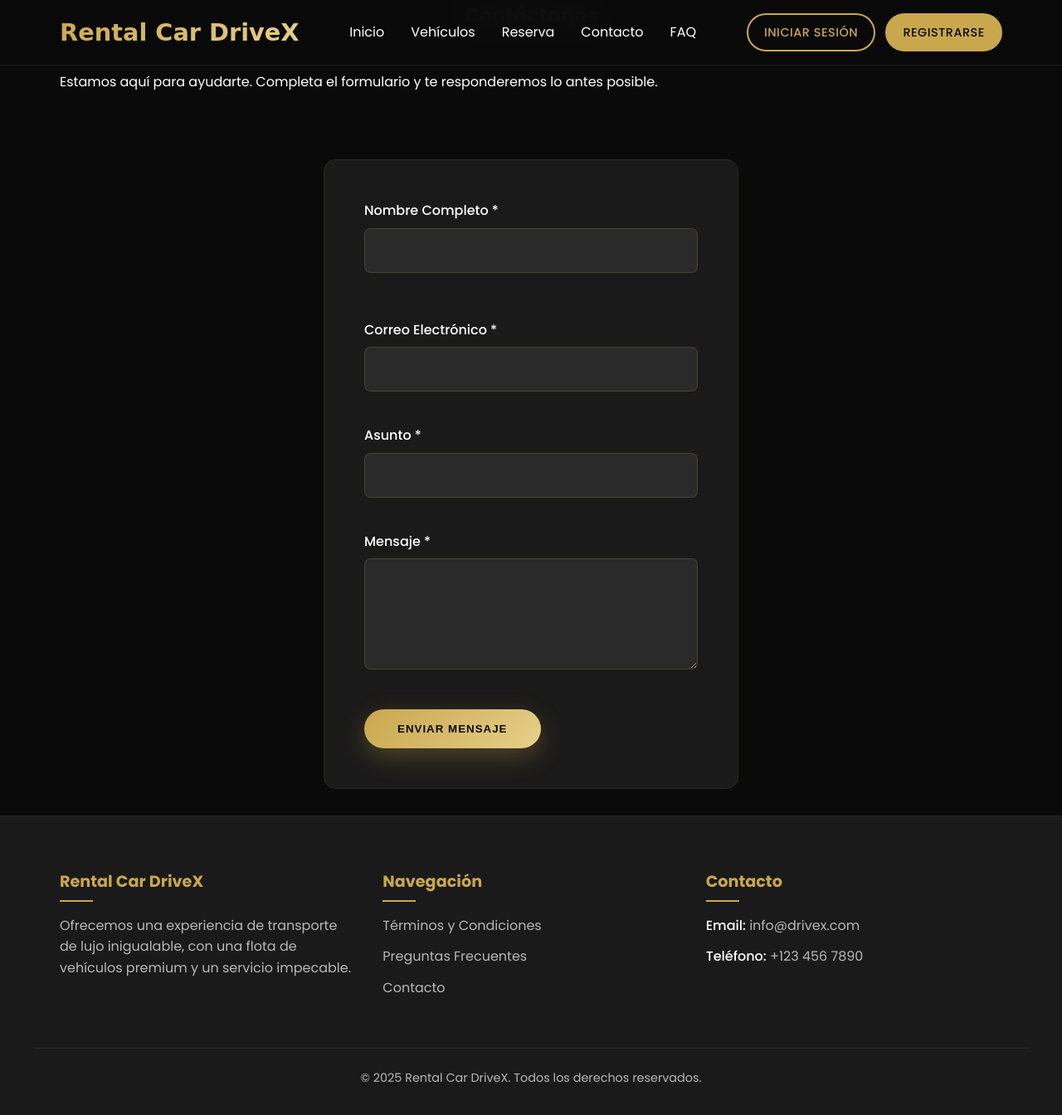
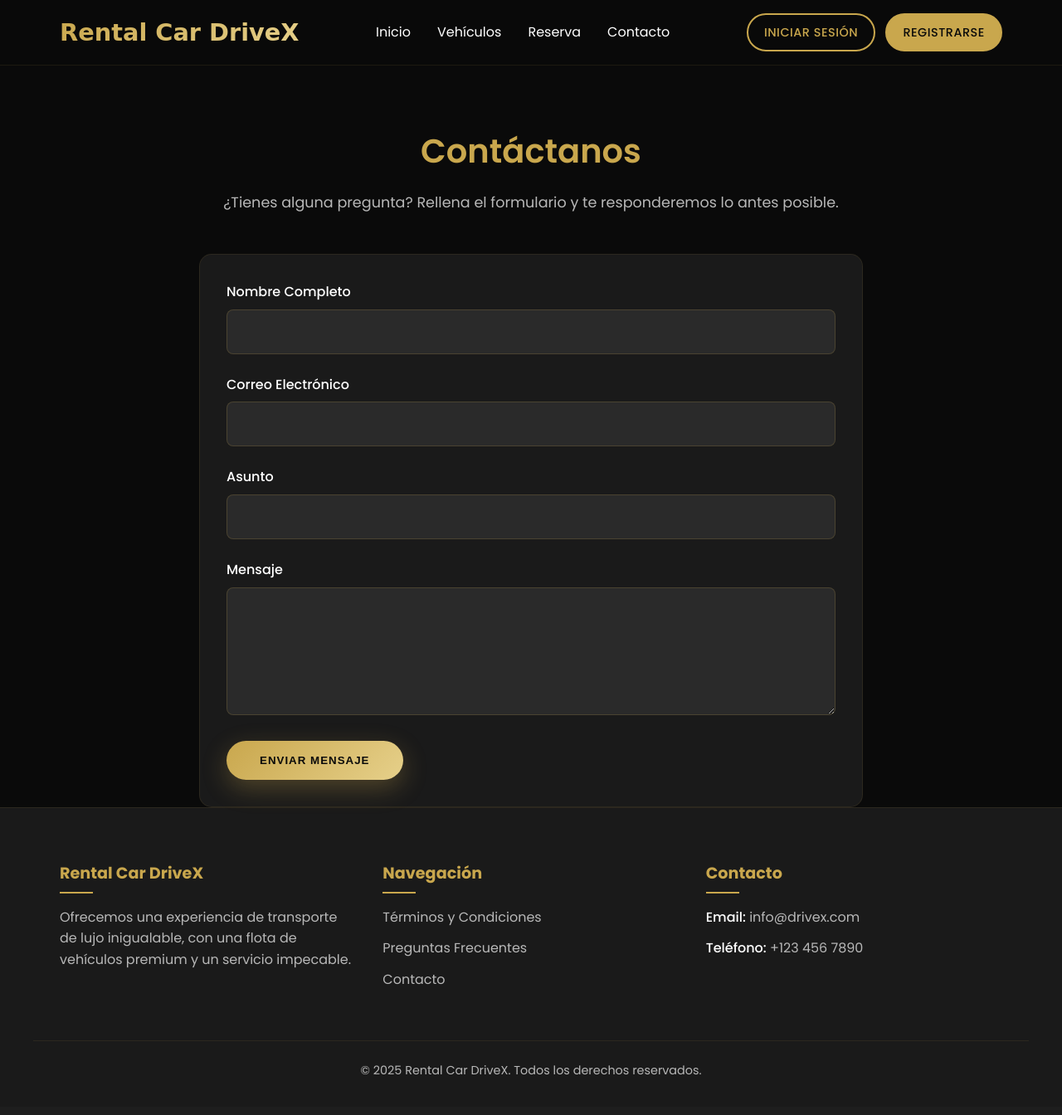
Before and after one commit to FalconLD/ProyectoY, a Django app: page /contacto/ in a window 1280 px wide. Shown: the whole page at 83% size. After the commit the page ends 1295 px from the top, so only its background shows below. Run offline with Django 5.2, Linux system fonts and the light colour scheme; some web fonts are replaced.

Commit message:
Antes del desastre 12:00

```diff
--- a/DriveX/static/DriveX/css/styles.css
+++ b/DriveX/static/DriveX/css/styles.css
@@ -344,18 +296,18 @@ nav {
     color: var(--dark-bg);
 }
 
-/* === Form Styles === */
+/* Form Styles */
 .form-container {
-    max-width: 500px; /* Reduced from 800px to center and avoid stretching */
-    margin: 5rem auto 2rem; /* Increased top margin to push down from header, bottom margin for footer */
-    padding: 3rem; /* Increased padding for more breathing room */
+    max-width: 800px;
+    margin: 0 auto;
+    padding: 2rem;
     background: var(--secondary-dark);
     border-radius: 15px;
     border: 1px solid rgba(201, 167, 77, 0.1);
 }
 
 .form-group {
-    margin-bottom: 2.5rem; /* Increased from 1.5rem for better spacing */
+    margin-bottom: 1.5rem;
 }
 
 .form-group label {
@@ -402,26 +354,84 @@ nav {
     width: auto;
 }
 
-.error-message {
-    color: #ff6b6b;
-    font-size: 0.9rem;
-    margin-top: 0.5rem;
-    display: none;
+/* Animations */
+@keyframes fadeInUp {
+    from {
+        opacity: 0;
+        transform: translateY(50px);
+    }
+    to {
+        opacity: 1;
+        transform: translateY(0);
+    }
 }
 
-.success-message {
-    background: rgba(40, 167, 69, 0.1);
-    color: #28a745;
-    padding: 1rem;
-    border-radius: 8px;
-    margin-bottom: 1rem;
-    display: none;
+.fade-in {
+    opacity: 0;
+    transform: translateY(30px);
+    transition: all 0.6s ease;
 }
 
-/* === Footer === */
+.fade-in.visible {
+    opacity: 1;
+    transform: translateY(0);
+}
+
+/* Mobile Menu */
+.mobile-menu-btn {
+    display: none;
+    background: none;
+    border: none;
+    color: var(--text-white);
+    font-size: 1.5rem;
+    cursor: pointer;
+}
+
+/* --- NUEVOS ESTILOS PARA HEADER Y FOOTER (AÑADIDOS) --- */
+
+/* Ajustes del Header y Botones de Autenticación */
+.nav-auth {
+    display: flex;
+    align-items: center;
+    gap: 0.75rem;
+}
+
+.auth-button {
+    padding: 0.6rem 1.2rem;
+    font-size: 0.9rem;
+    font-weight: 500;
+    border-radius: 50px;
+    text-transform: uppercase;
+    letter-spacing: 0.5px;
+    border: 2px solid var(--primary-gold);
+    cursor: pointer;
+    transition: all 0.3s ease;
+    background: transparent;
+    color: var(--primary-gold);
+    text-decoration: none;
+    text-align: center;
+}
+
+.auth-button:hover {
+    background: var(--primary-gold);
+    color: var(--dark-bg);
+    box-shadow: 0 5px 15px var(--shadow-gold);
+}
+
+.auth-button.primary {
+    background: var(--primary-gold);
+    color: var(--dark-bg);
+}
+
+.auth-button.primary:hover {
+    background: transparent;
+    color: var(--primary-gold);
+}
+
+/* Footer Mejorado */
 footer {
+    background: var(--secondary-dark);
     padding: 4rem 0 2rem;
-    background: var(--secondary-dark);
     border-top: 1px solid rgba(201, 167, 77, 0.1);
 }
 
@@ -432,6 +442,7 @@ footer {
     display: grid;
     grid-template-columns: repeat(auto-fit, minmax(280px, 1fr));
     gap: 2rem;
+    text-align: left; /* Alineación a la izquierda para las columnas */
 }
 
 .footer-about h4,
--- a/DriveX/templates/DriveX/base.html
+++ b/DriveX/templates/DriveX/base.html
@@ -17,8 +17,6 @@
 </head>
 
 <body>
-
-    <!-- ======================= HEADER CORREGIDO ======================= -->
     <header>
         <nav>
             <a href="{% url 'index' %}" class="logo">Rental Car DriveX</a>
@@ -27,10 +25,8 @@
                 <li><a href="{% url 'vehiculos' %}">Vehículos</a></li>
                 <li><a href="{% url 'reserva' %}">Reserva</a></li>
                 <li><a href="{% url 'contacto' %}">Contacto</a></li>
-                <li><a href="{% url 'faq' %}">FAQ</a></li>
             </ul>
 
-            <!-- BOTONES MOVIDOS DENTRO DE <nav> PARA ALINEACIÓN CORRECTA -->
             <div class="nav-auth">
                 <a href="{% url 'login' %}" class="auth-button">Iniciar Sesión</a>
                 <a href="{% url 'registro' %}" class="auth-button primary">Registrarse</a>
@@ -47,9 +43,8 @@
         {% endblock %}
     </main>
 
-    <!-- ======================= FOOTER CORREGIDO Y ÚNICO ======================= -->
     <footer id="contact">
-        <div class="footer-container">
+        <div class="footer-container fade-in">
             <div class="footer-about">
                 <h4>Rental Car DriveX</h4>
                 <p>Ofrecemos una experiencia de transporte de lujo inigualable, con una flota de vehículos premium y un
--- a/DriveX/templates/DriveX/contacto.html
+++ b/DriveX/templates/DriveX/contacto.html
@@ -4,36 +4,52 @@
 {% block title %}Contacto - Rental Car DriveX{% endblock %}
 
 {% block content %}
-<main>
+
+<main style="padding-top: 150px;">
     <section class="contact-section">
         <div class="container">
-            <h2 class="section-title">Contáctanos</h2>
-            <p class="section-subtitle">Estamos aquí para ayudarte. Completa el formulario y te responderemos lo antes
-                posible.</p>
-            <form id="contact-form" class="form-container">
+            <div class="section-title fade-in">
+                <h2>Contáctanos</h2>
+                <p>¿Tienes alguna pregunta? Rellena el formulario y te responderemos lo antes posible.</p>
+            </div>
+
+            <!-- Mensajes de Django -->
+            {% if messages %}
+            {% for message in messages %}
+            <div class="alert alert-{{ message.tags }}">{{ message }}</div>
+            {% endfor %}
+            {% endif %}
+
+            <!-- AÑADE la clase 'requires-validation' al formulario -->
+            <form action="{% url 'contacto' %}" method="post" class="form-container requires-validation fade-in" novalidate>
                 {% csrf_token %}
-                <div class="form-row">
-                    <div class="form-group">
-                        <label for="nombre">Nombre Completo *</label>
-                        <input type="text" id="nombre" name="nombre" required>
-                        <div id="nombre-error" class="error-message">Por favor ingresa tu nombre completo</div>
-                    </div>
-                    <div class="form-group">
-                        <label for="email">Correo Electrónico *</label>
-                        <input type="email" id="email" name="email" required>
-                        <div id="email-error" class="error-message">Por favor ingresa un correo válido</div>
-                    </div>
+
+                <!-- Estructura de un campo del formulario -->
+                <div class="form-group">
+                    <label for="nombre">Nombre Completo</label>
+                    <input type="text" id="nombre" name="nombre" required>
+                    <!-- Mensaje de error oculto por defecto -->
+                    <div class="error-message"></div>
                 </div>
+
                 <div class="form-group">
-                    <label for="asunto">Asunto *</label>
+                    <label for="email">Correo Electrónico</label>
+                    <input type="email" id="email" name="email" required>
+                    <div class="error-message"></div>
+                </div>
+
+                <div class="form-group">
+                    <label for="asunto">Asunto</label>
                     <input type="text" id="asunto" name="asunto" required>
-                    <div id="asunto-error" class="error-message">Por favor ingresa el asunto de tu consulta</div>
+                    <div class="error-message"></div>
                 </div>
+
                 <div class="form-group">
-                    <label for="mensaje">Mensaje *</label>
-                    <textarea id="mensaje" name="mensaje" rows="5" required></textarea>
-                    <div id="mensaje-error" class="error-message">Por favor ingresa tu mensaje</div>
+                    <label for="mensaje">Mensaje</label>
+                    <textarea id="mensaje" name="mensaje" rows="6" required></textarea>
+                    <div class="error-message"></div>
                 </div>
+
                 <button type="submit" class="cta-button">Enviar Mensaje</button>
             </form>
         </div>
--- a/DriveX/templates/DriveX/faq.html
+++ b/DriveX/templates/DriveX/faq.html
@@ -8,7 +8,7 @@
     <section class="faq-section">
         <div class="container">
             <h2 class="section-title">Preguntas Frecuentes</h2>
-            <div class="faq-list">
+            <div class="faq-list fade-in">
                 <div class="faq-item">
                     <h3>¿Qué seguros están incluidos?</h3>
                     <p>Todos nuestros vehículos cuentan con seguro integral que cubre daños, robo y responsabilidad
--- a/DriveX/templates/DriveX/index.html
+++ b/DriveX/templates/DriveX/index.html
@@ -58,7 +58,6 @@
                 </div>
             </div>
         </div>
-        <!-- REEMPLAZA ESTA SECCIÓN EN index.html -->
         <section class="featured-vehicles">
             <div class="container">
                 <div class="section-title fade-in">
--- a/DriveX/templates/DriveX/terminos.html
+++ b/DriveX/templates/DriveX/terminos.html
@@ -7,8 +7,8 @@
 <main>
     <section class="terms-section">
         <div class="container">
-            <h2 class="section-title">Términos y Condiciones</h2>
-            <div class="terms-content">
+            <h2 class="section-title fade-in">Términos y Condiciones</h2>
+            <div class="terms-content fade-in">
                 <h3>1. Uso del Servicio</h3>
                 <p>Al utilizar nuestros servicios, aceptas cumplir con todas las leyes y regulaciones aplicables. Eres
                     responsable de mantener la confidencialidad de tu cuenta y contraseña.</p>
```
Also changed, not shown: other parts of DriveX/static/DriveX/css/styles.css (+45 -74 lines), DriveX/templates/DriveX/promociones.html (added, +41 -0 lines), DriveX/templates/DriveX/sobre_nosotros.html (added, +33 -0 lines), DriveX/static/DriveX/images/fondo.png (added), media/vehiculos/2022-Mercedes-Benz-EQS_bHLJqqR.png (added).
